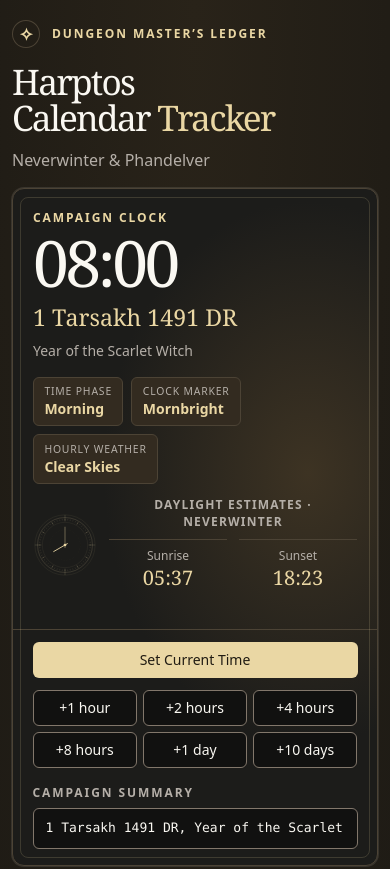
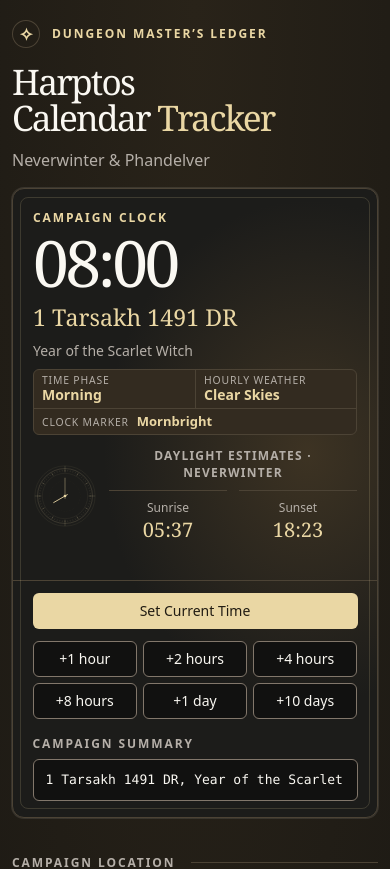
Before and after one commit to starbornone/harptos-calendar-tracker, a React (Vite) app: page / in a window 390 px wide. Shown: the top 869 px of the page. Built offline with nearby package versions, Linux system fonts and the light colour scheme.

Commit message:
feat: enhance clock markers layout and styling

```diff
--- a/src/index.css
+++ b/src/index.css
@@ -459,6 +459,49 @@
     padding: 1.25rem;
   }
 
+  .clock-markers {
+    display: grid;
+    grid-template-columns: repeat(2, minmax(0, 1fr));
+    gap: 0;
+    margin-top: 0.5rem;
+    border: 1px solid var(--border);
+    border-radius: var(--radius-md);
+    background: var(--secondary);
+  }
+
+  .clock-markers > div {
+    border: 0;
+    border-radius: 0;
+    background: transparent;
+    padding: 0.25rem 0.5rem;
+  }
+
+  .clock-markers dt {
+    line-height: 1.2;
+  }
+
+  .clock-markers dd {
+    line-height: 1.3;
+  }
+
+  .clock-markers > div:has(.clock-weather) {
+    border-inline-start: 1px solid var(--border);
+  }
+
+  .clock-markers > div:has(.clock-marker) {
+    grid-column: 1 / -1;
+    grid-row: 2;
+    display: flex;
+    flex-wrap: wrap;
+    align-items: baseline;
+    column-gap: 0.5rem;
+    border-top: 1px solid var(--border);
+  }
+
+  .clock-marker {
+    font-size: 0.8125rem;
+  }
+
   .clock-solar {
     grid-template-columns: 4rem minmax(0, 1fr);
     align-items: center;
```
